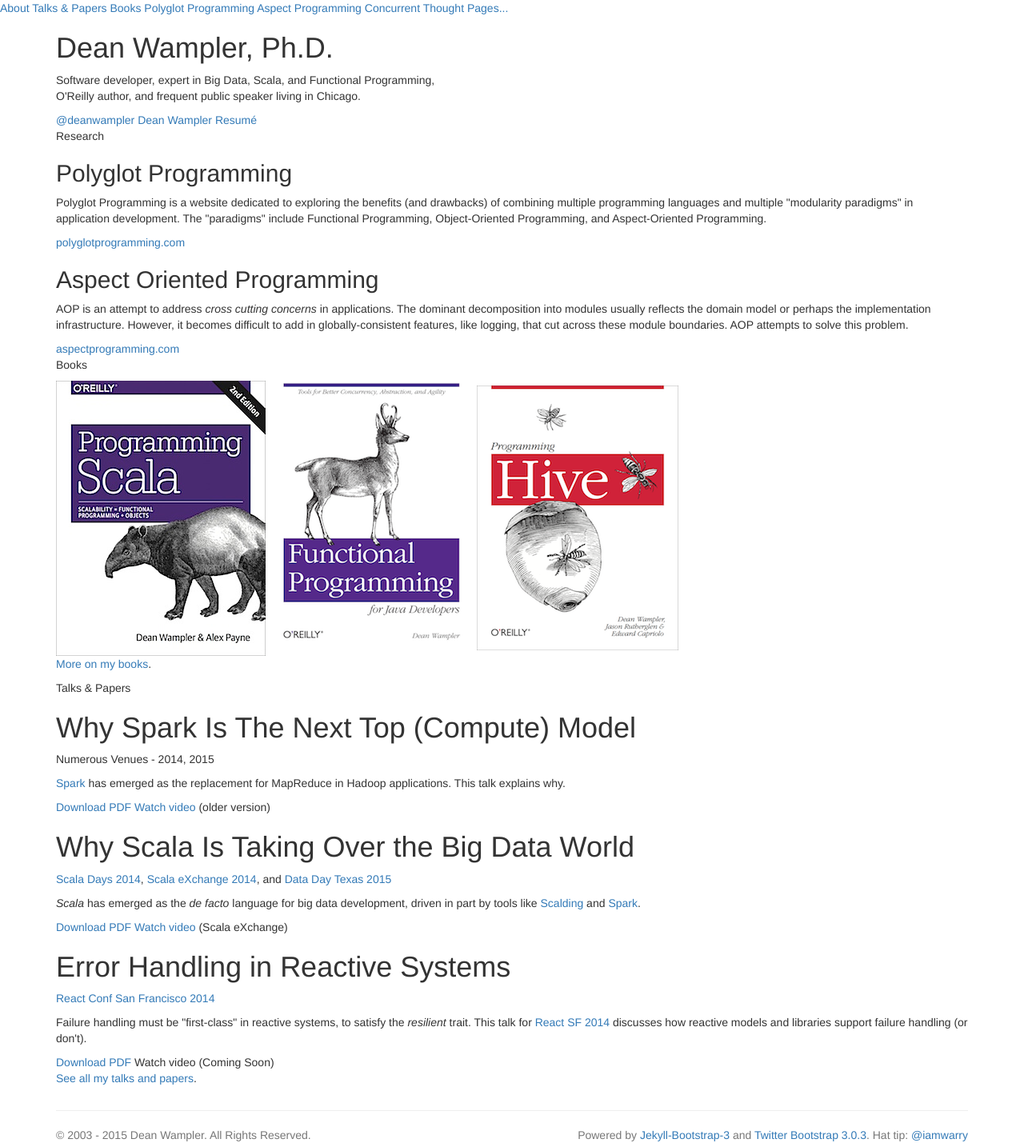
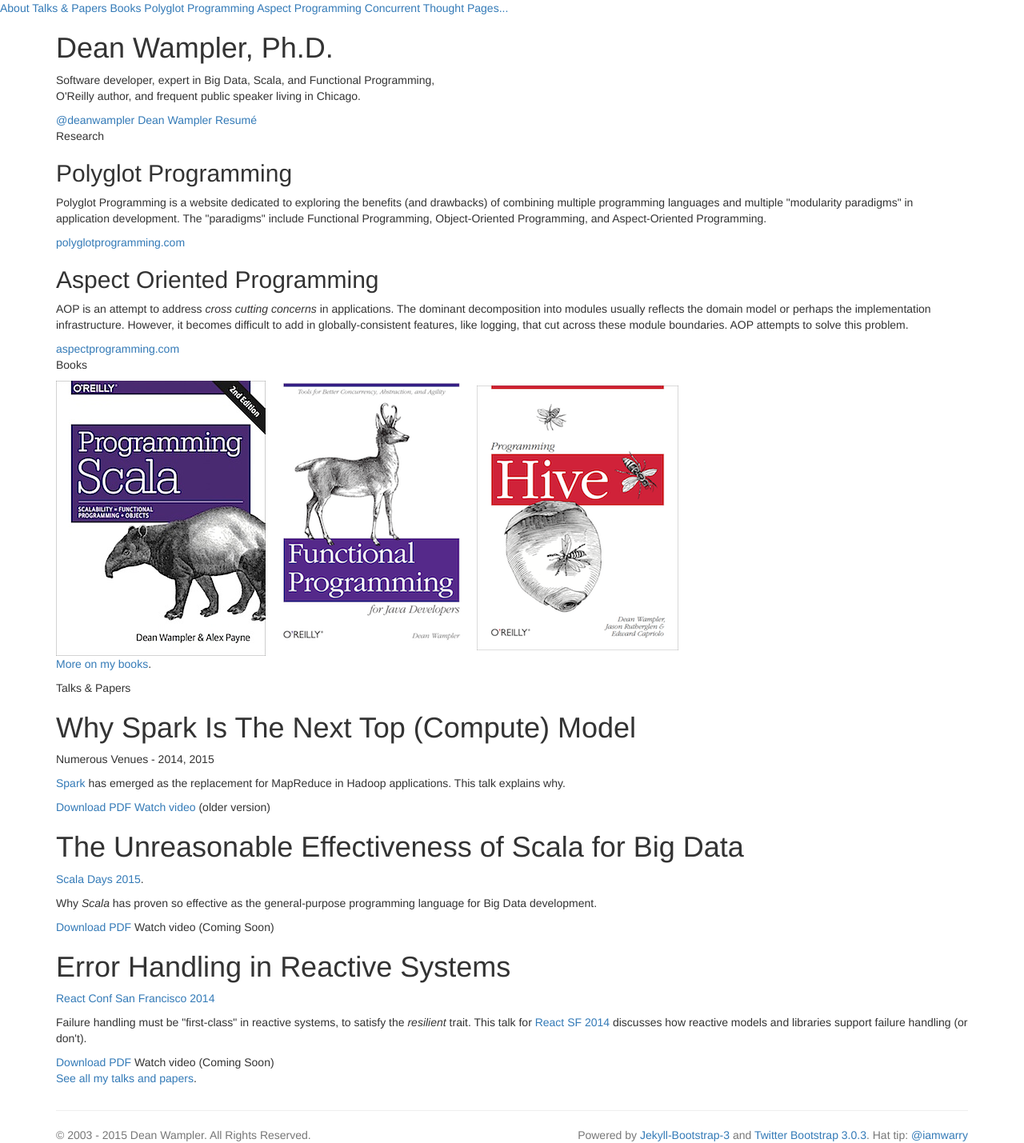
Before and after one commit to deanwampler/deanwampler.github.io, a Jekyll site: the page built from index.md, in a window 1280 px wide. Shown: the whole page at 80% size. Built offline with Jekyll 4.4.1, drawn with Linux system fonts in a browser that asks for light colours; nearby versions of some CDN libraries; library files that are not in the unit come from our copies.

Commit message:
Scala Days 2015 talk.

```diff
--- a/index.md
+++ b/index.md
@@ -49,12 +49,12 @@
   </article>
 
   <article class="talk">
-    <h1>Why Scala Is Taking Over the Big Data World</h1>
-    <p class="talk-desc"><a href="http://www.scaladays.org/#schedule/Why-Scala-is-Taking-Over-the-Big-Data-World">Scala Days 2014</a>, <a href="https://skillsmatter.com/conferences/1948-scala-exchange-2014">Scala eXchange 2014</a>, and <a href="http://datadaytexas.com/">Data Day Texas 2015</a></p>
-    <p><em>Scala</em> has emerged as the <em>de facto</em> language for big data development, driven in part by tools like <a href="https://github.com/twitter/scalding">Scalding</a> and <a href="http://spark.apache.org">Spark</a>.</p>
+    <h1>The Unreasonable Effectiveness of Scala for Big Data</h1>
+    <p class="talk-desc"><a href="http://event.scaladays.org/scaladays-sanfran-2015#!#schedulePopupExtras-6536">Scala Days 2015</a>.</p>
+    <p>Why <em>Scala</em> has proven so effective as the general-purpose programming language for Big Data development.</p>
     <div class="more">
-      <a href="/polyglotprogramming/papers/WhyScalaIsTakingOverTheBigDataWorld.pdf" class="button-pdf">Download PDF</a>
-      <a href="https://skillsmatter.com/skillscasts/5423-why-scala-is-taking-over-the-big-data-world" class="button-video">Watch video</a> (Scala eXchange)
+      <a href="/polyglotprogramming/papers/UnreasonableEffectivenessOfScalaForBigData.pdf" class="button-pdf">Download PDF</a>
+      <span class="button-video-inactive">Watch video</span> (Coming Soon)
     </div>
   </article>
 
```
Also changed, not shown: polyglotprogramming/papers/index.md (+17 -0 lines), 6 other files.
